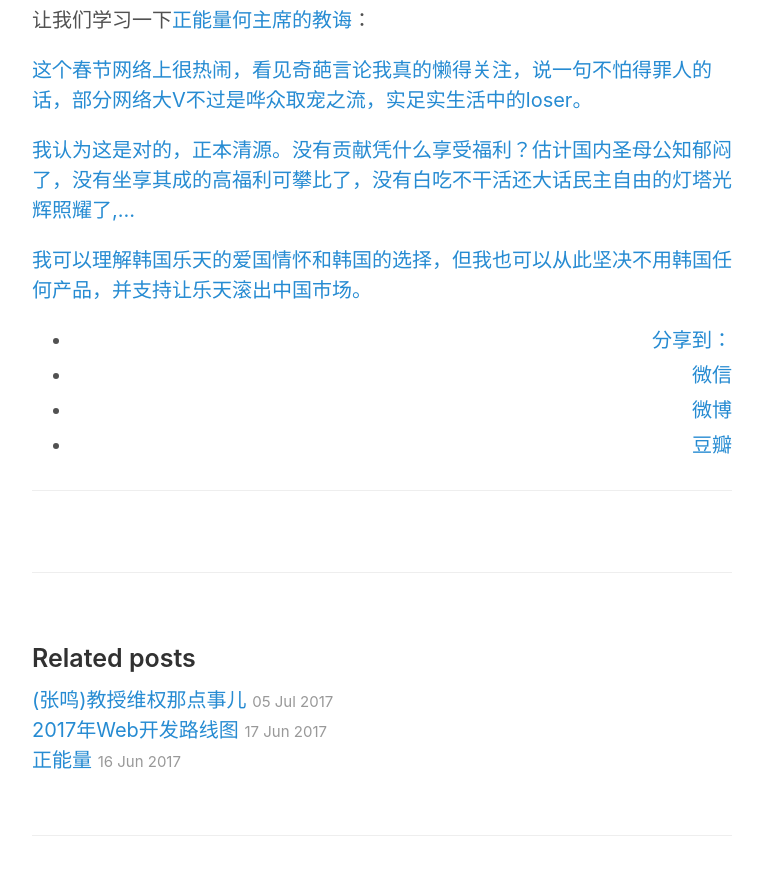
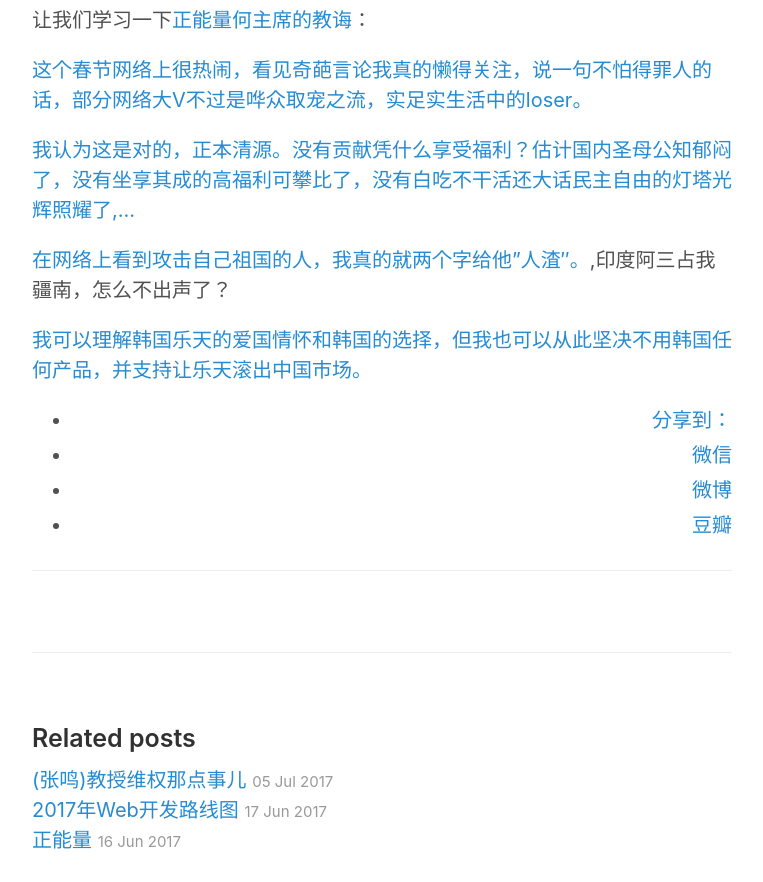
Before and after one commit to hwdong/hwdong-old.github.io, a Jekyll site: the page built from _posts/2017-07-18-正能量何雪梅.md, in a window 1280 px wide, cut to the strip 336-1218 px from the top of the page. Shown: the whole strip, without its empty margins (258-1021 px from the left). Built offline with Jekyll 4.4.1, drawn with Linux system fonts in a browser that asks for light colours; comment, search, counter and statistics services are not loaded.

Commit message:
Update 2017-07-18-正能量何雪梅.md

```diff
--- a/_posts/2017-07-18-正能量何雪梅.md
+++ b/_posts/2017-07-18-正能量何雪梅.md
@@ -15,4 +15,6 @@ tags:
 
 [我认为这是对的，正本清源。没有贡献凭什么享受福利？估计国内圣母公知郁闷了，没有坐享其成的高福利可攀比了，没有白吃不干活还大话民主自由的灯塔光辉照耀了,...](http://weibo.com/1031292570/EtdfabJgl?type=comment)
 
+[在网络上看到攻击自己祖国的人，我真的就两个字给他"人渣″。](http://weibo.com/1292070754/EuJuZubPH?type=comment#_loginLayer_1500339189879),印度阿三占我疆南，怎么不出声了？
+
 [我可以理解韩国乐天的爱国情怀和韩国的选择，但我也可以从此坚决不用韩国任何产品，并支持让乐天滚出中国市场。](http://weibo.com/5498682903/ExCRvm6Rf?type=comment)
```
